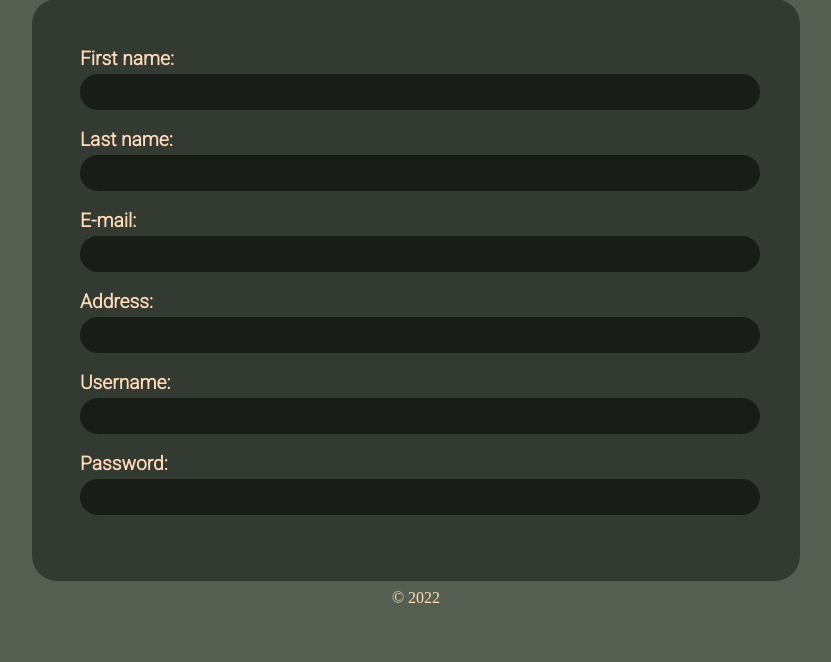
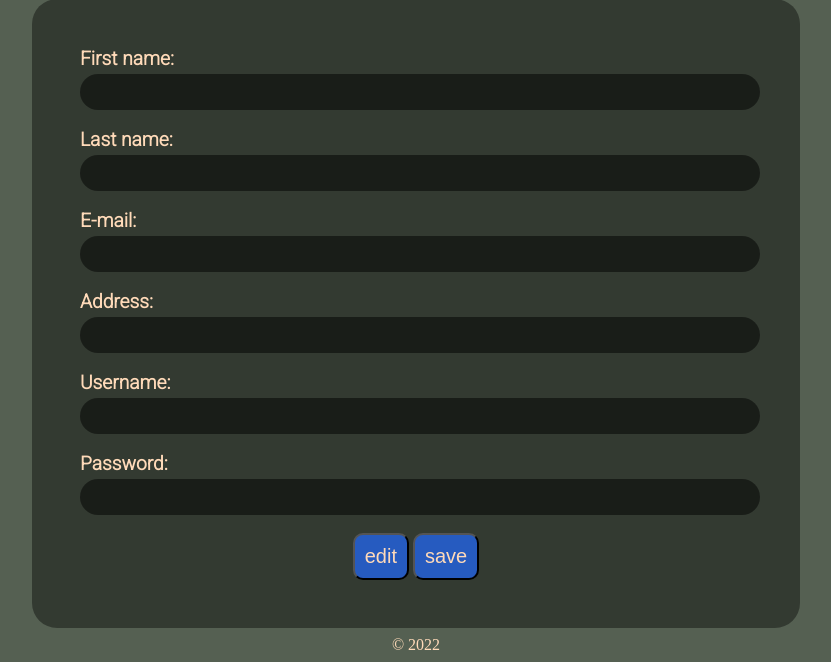
Before and after one commit to gnahhr/websys-php-finals, a PHP site: page /pages/user-profile.php in a window 1280 px wide. Shown: the part 149-811 px from the top of the page, without its empty margins (224-1055 px from the left). Before the commit the page ends 752 px from the top, so only its background shows below. Run offline with PHP 8.4, Linux system fonts and the light colour scheme; some web fonts are replaced.

Commit message:
btn user profile and cart
added a button to user profile and cart

```diff
--- a/css/user-profile.css
+++ b/css/user-profile.css
@@ -190,6 +190,21 @@ main .login-form form input[type=submit]:hover {
     margin: .75rem;
 }
 
+/* user button */
+
+.user-btn1 {
+    text-align: center;
+}
+.user-btn {
+    font-size: 20px;
+    padding:10px;
+    border-radius: 10px;
+    background-color:#265BC0 ;
+    color: var(--text-color);
+}
+
+/* cart button*/
+
 
 
 /* FOOTER */
--- a/pages/Order-history.php
+++ b/pages/Order-history.php
@@ -31,6 +31,8 @@
 
     <main>
 
+    <h1> Ordering History </h1>
+
         <div class="table-rec">
         <table>
             <thead>
@@ -41,7 +43,7 @@
                 <th>Total Price </th>
                 <th>Status </th>
                 <th>Actions </th>
-            </tr>
+                </tr>
             </thead>
             <tbody>
             <tr>
--- a/pages/cart.php
+++ b/pages/cart.php
@@ -31,6 +31,8 @@
 
     <main>
 
+    <h1> Shopping Cart </h1>
+
         <div class="table-rec-cart">
         <table>
             <thead>
@@ -51,6 +53,10 @@
             </tbody>
         </table>
         </div>
+
+        <div class="cart-btn1">
+            <button class="cart-btn"> Check out </button>
+        </div>
     </main>
 
     <!-- FOOTER -->
--- a/pages/user-profile.php
+++ b/pages/user-profile.php
@@ -49,6 +49,12 @@
 
             <label for="password">Password:</label><br>
             <input type="text" id="password" name="password"><br>
+
+            <div class="user-btn1">
+            <button class="user-btn">edit</button>
+            <button class="user-btn">save</button>
+            </div>
+
         </form>
         </div>
     </main>
```
